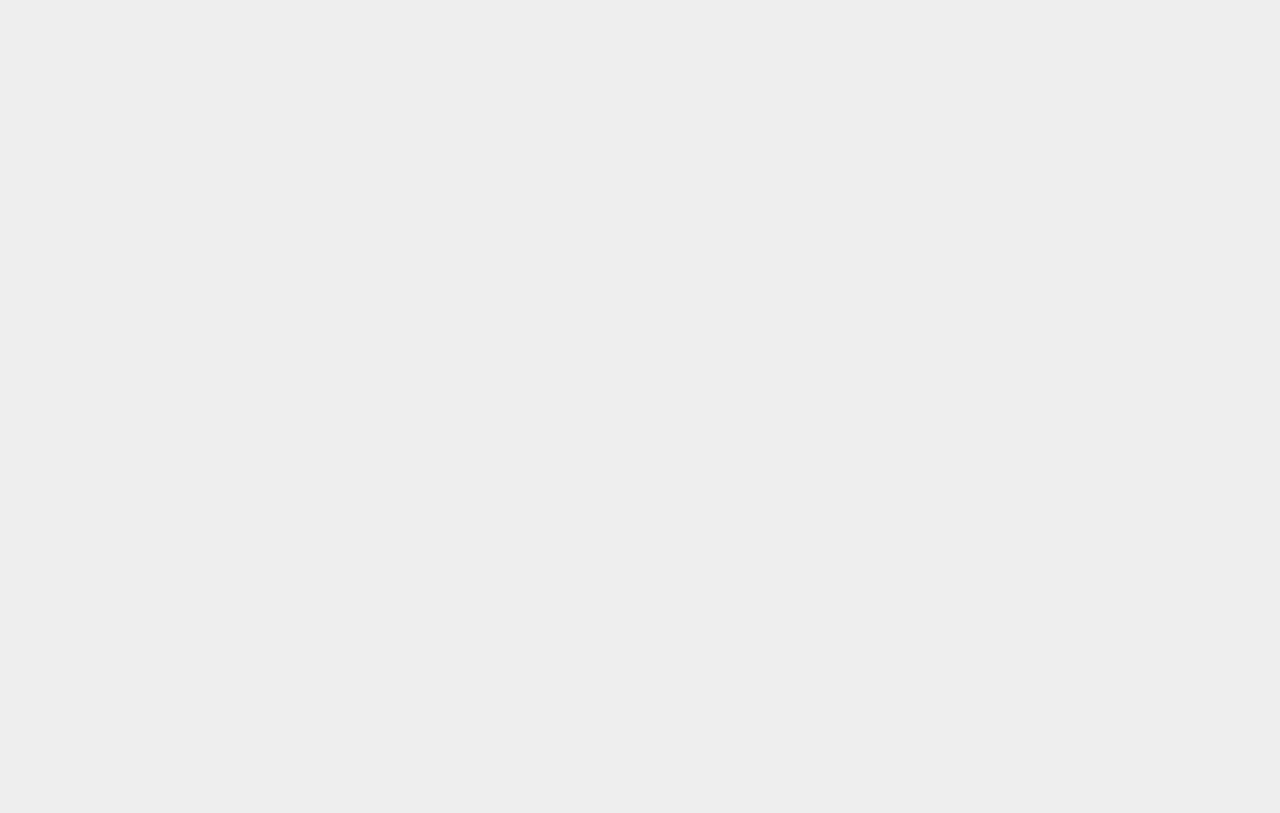
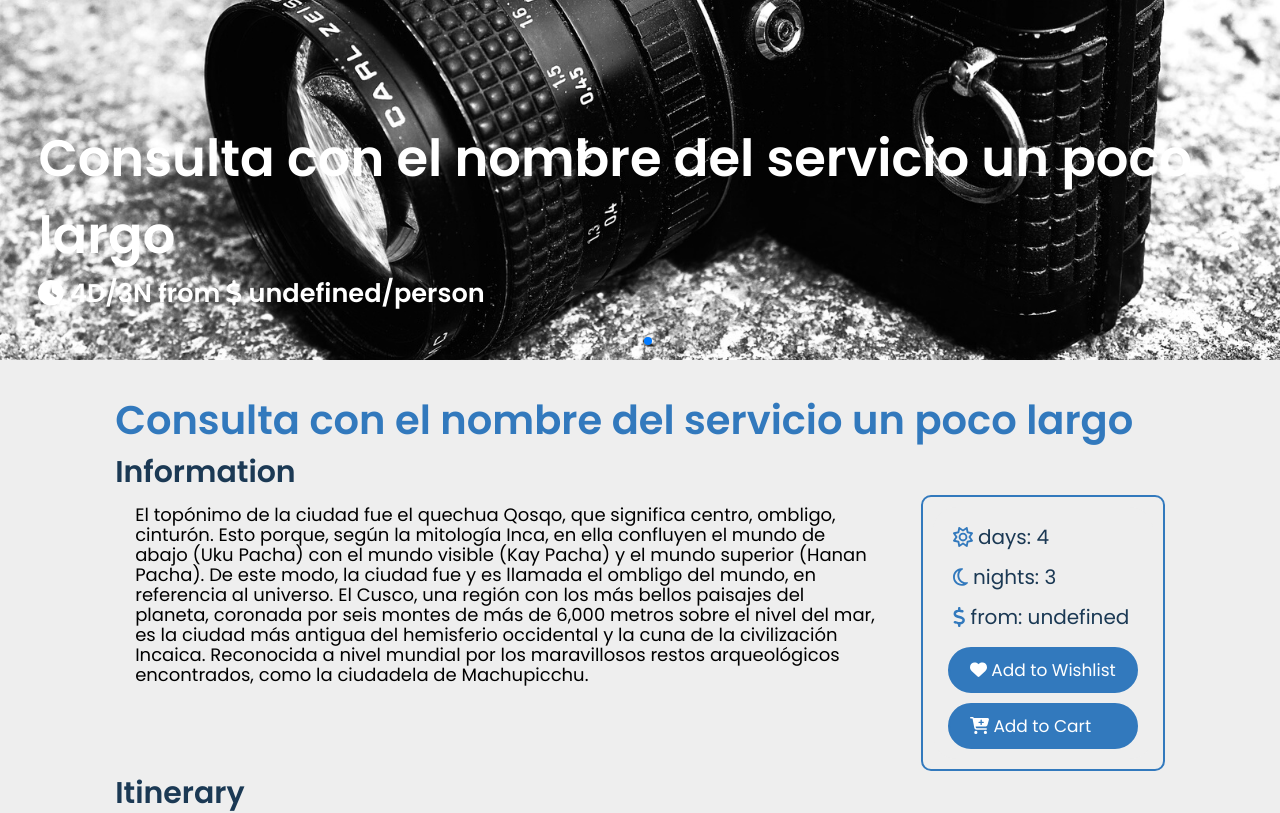
Before and after one commit to popehiflo/my-travel-agency-frontend, a React (Create React App) app: page /tours-peru/consulta-con-el-nombre-del-servicio-un-poco-largo in a window 1280 px wide. Shown: the part 440-1253 px from the top of the page. Before the commit the page ends 800 px from the top, so only its background shows below. Built offline with nearby package versions, Linux system fonts and the light colour scheme.

Commit message:
feat: Tour component, more details of Tour

```diff
--- a/src/pages/Tour.jsx
+++ b/src/pages/Tour.jsx
@@ -1,9 +1,193 @@
+/* eslint-disable import/no-unresolved */
 import React from 'react';
+import { Link, useParams } from 'react-router-dom';
+import styledComponents from 'styled-components';
+import { Swiper, SwiperSlide } from 'swiper/react';
 
-const Tour = () => (
-  <section>
-    <h1>Tour</h1>
-  </section>
-);
+// Import Swiper styles
+import 'swiper/css';
+import 'swiper/css/effect-fade';
+import 'swiper/css/navigation';
+import 'swiper/css/pagination';
+import { Autoplay, EffectFade, Navigation, Pagination } from 'swiper';
+import { FontAwesomeIcon } from '@fortawesome/react-fontawesome';
+import { faCartPlus, faClock, faDollarSign, faHeart } from '@fortawesome/free-solid-svg-icons';
+import { faMoon, faSun } from '@fortawesome/free-regular-svg-icons';
+import { getTourBySlug } from '../dataFake';
+import Accordion from '../components/Accordion';
+
+const TourImages = styledComponents.div`
+  padding: 0;
+`;
+
+const SwiperTour = styledComponents(Swiper)`
+  height: 100vh;
+  width: 100%;
+  position: relative;
+  overflow: hidden;
+`;
+
+const SlideImage = styledComponents.img`
+  width: 100%;
+  height: 100%;
+  object-fit: cover;
+`;
+
+const SlideContent = styledComponents.div`
+  position: absolute;
+  top: 70%;
+  left: 3%;
+  color: var(--color-text-white);
+  span {
+    font-size: 2vw;
+    font-weight: bolder;
+  }
+  h3 {
+    font-size: 4vw;
+  }
+  @media (max-width: 768px) {
+    span {
+      font-size: 6vw;
+    }
+    h3 {
+      font-size: 7vw;
+    }
+  }
+`;
+
+const TourDetails = styledComponents.section`
+  h2 {
+    font-size: 4rem;
+    color: var(--color-primary);
+  }
+  h3 {
+    font-size: 3rem;
+    color: var(--color-secondary);
+  }
+`;
+
+const BoxInformation = styledComponents.div`
+  display: flex;
+  .inf-left {
+    p {
+      background: var(--color-bg-light);
+      font-size: 1.8rem;
+      padding: 1rem 2rem;
+      line-height: 2rem;
+    }
+  }
+  .inf-rigth {
+    margin-left: 2rem;
+    padding: 1rem;
+    border-radius: var(--border-radius);
+    border: var(--border-primary);
+  }
+  @media (max-width: 768px) {
+    flex-direction: column;
+    align-items: center;
+  }
+`;
+
+const ContentIcons = styledComponents.div`
+  background: var(--color-bg-light);
+  width: max-content;
+  border-radius: var(--border-radius-btn-primary);
+  padding: 1rem 1.5rem;
+  div {
+    padding: 0.5rem;
+    font-size: 2rem;
+    color: var(--color-secondary);
+    svg {
+      color: var(--color-primary);
+    }
+  }
+  .btn-primary {
+    display: block;
+    width: 100%;
+    margin-top: 1rem;
+  }
+`;
+
+const BoxItinierary = styledComponents.div`
+  max-width: 80rem;
+  margin: 0 auto;
+`;
+
+const Tour = () => {
+  const { slug } = useParams();
+  const tour = getTourBySlug(slug);
+  return (
+    <>
+      <TourImages>
+        <SwiperTour
+          autoplay={{ delay: 2500, disableOnInteraction: false }}
+          effect="fade"
+          navigation
+          pagination={{ clickable: true }}
+          grabCursor
+          loop
+          modules={[Autoplay, EffectFade, Navigation, Pagination]}
+        >
+          {tour.imgs?.map((img) => (
+            <SwiperSlide key={img}>
+              <SlideImage src={img} alt={tour.title} />
+              <SlideContent>
+                <h3>{tour.title}</h3>
+                <span>
+                  <FontAwesomeIcon icon={faClock} />
+                  {` ${tour.duration.days}D/${tour.duration.nights}N `}
+                </span>
+                <span>
+                  {' from '}
+                  <FontAwesomeIcon icon={faDollarSign} />
+                  {` ${tour.price}/person `}
+                </span>
+              </SlideContent>
+            </SwiperSlide>
+          ))}
+        </SwiperTour>
+      </TourImages>
+      <TourDetails>
+        <h2>{tour.title}</h2>
+        <h3>Information</h3>
+        <BoxInformation>
+          <div className="inf-left">
+            <p>{tour.information}</p>
+          </div>
+          <div className="inf-rigth">
+            <ContentIcons>
+              <div className="day">
+                <FontAwesomeIcon icon={faSun} />
+                {` days: ${tour.duration.days} `}
+              </div>
+              <div className="night">
+                <FontAwesomeIcon icon={faMoon} />
+                {` nights: ${tour.duration.nights} `}
+              </div>
+              <div className="money">
+                <FontAwesomeIcon icon={faDollarSign} />
+                {` from: ${tour.price} `}
+              </div>
+              <Link to="/" className="btn-primary">
+                <FontAwesomeIcon icon={faHeart} />
+                {' Add to Wishlist'}
+              </Link>
+              <Link to="/" className="btn-primary">
+                <FontAwesomeIcon icon={faCartPlus} />
+                {' Add to Cart '}
+              </Link>
+            </ContentIcons>
+          </div>
+        </BoxInformation>
+        <h3>Itinerary</h3>
+        <BoxItinierary>
+          {tour.itinerary?.map((item) => (
+            <Accordion key={item.id} item={item} />
+          ))}
+        </BoxItinierary>
+      </TourDetails>
+    </>
+  );
+};
 
 export default Tour;
```
